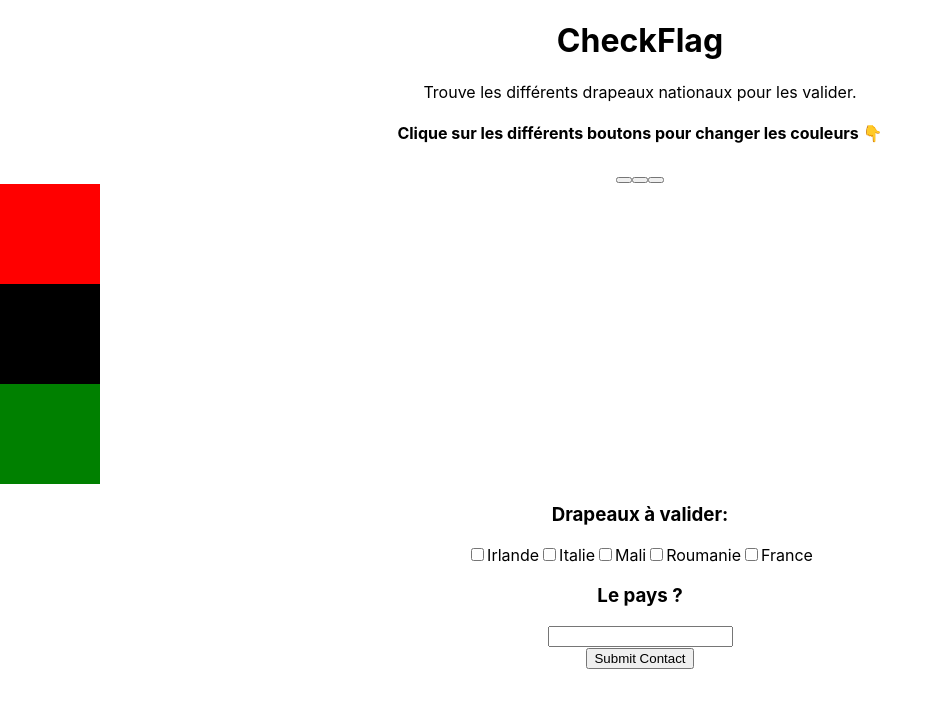
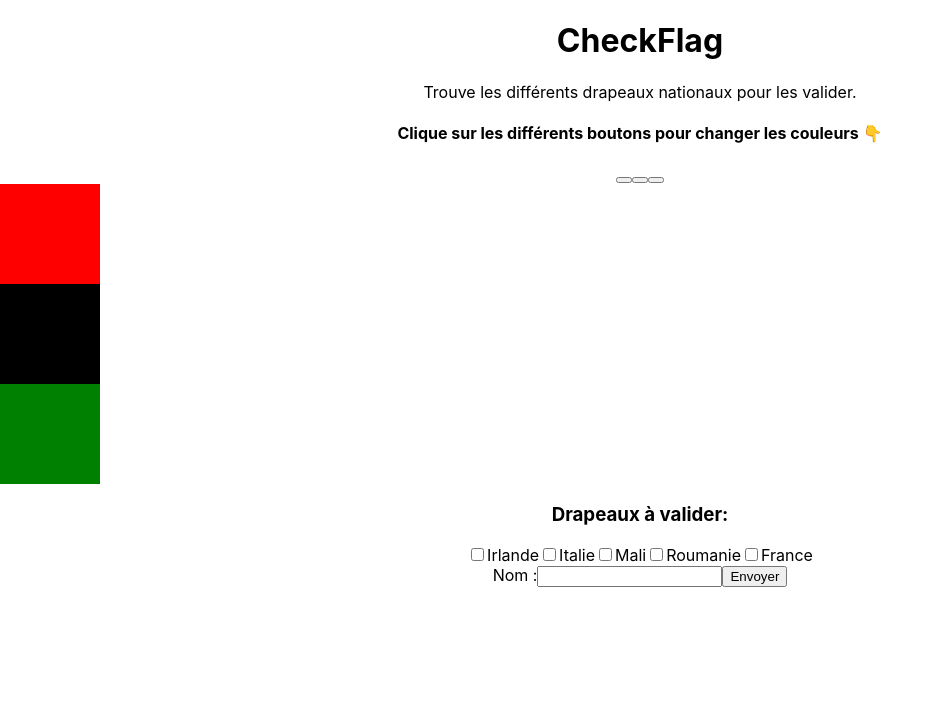
Before and after one commit to benjamin31200/CheckFlag-App, a React (Create React App) app: page / in a window 1280 px wide. Shown: the top 708 px of the page, without its empty margins (0-943 px from the left). Built offline with nearby package versions, Linux system fonts and the light colour scheme.

Commit message:
début de la logique sur la rentrée des données

```diff
--- a/src/component/body.js
+++ b/src/component/body.js
@@ -5,11 +5,14 @@ function Body() {
   const [middleFlag, setMiddleFlag] = React.useState(false);
   const [rightFlag, setRightFlag] = React.useState(false);
 
+
+
   function SwapButtonLeft() {
     const leftDivFlag = document.getElementById("leftFlags");
     setLeftFlag(!leftFlag) || leftFlag
       ? (leftDivFlag.style.background = "green")
       : (leftDivFlag.style.background = "blue");
+      console.log(document.getElementById('sendValue').value);
   }
 
   function SwapButtonMiddle() {
--- a/src/component/form.js
+++ b/src/component/form.js
@@ -1,35 +1,83 @@
 import React from "react";
 
-export default function UserForm() {
-  const [landValue, setLandValue] = React.useState({ name: "" });
+class Form extends React.Component {
+  constructor(props) {
+    super(props);
+    this.state = { value: "" };
 
-  const handleChange = (event) => {
-    setLandValue({ landValue, [event.target.name]: event.target.value });
-  };
+    this.handleChange = this.handleChange.bind(this);
+    this.handleSubmit = this.handleSubmit.bind(this);
+  }
 
-  const handleSubmit = (event) => {
-    // prevents the submit button from refreshing the page
+  handleChange(event) {
+    this.setState({ value: event.target.value });
+  }
+
+  handleSubmit(event) {
+    const answer = this.state.value;
+    const color = [
+      document.getElementById("leftFlags").style.background,
+      document.getElementById("middleFlags").style.background,
+      document.getElementById("rightFlags").style.background,
+    ];
+
+    if (
+      color[0] === "blue" &&
+      color[1] === "yellow" &&
+      color[2] === "red" &&
+      answer === "Roumanie"
+    ) {
+      alert("Drapeau validé ! : " + answer);
+    } else if (
+      color[0] === "green" &&
+      color[1] === "white" &&
+      color[2] === "orange" &&
+      answer === "Irlande"
+    ) {
+      alert("Drapeau validé ! : " + answer);
+    } else if (
+        color[0] === "green" &&
+        color[1] === "white" &&
+        color[2] === "red" &&
+        answer === "Italie"
+      ) {
+        alert("Drapeau validé ! : " + answer);
+      } else if (
+        color[0] === "green" &&
+        color[1] === "yellow" &&
+        color[2] === "red" &&
+        answer === "Mali"
+      ) {
+        alert("Drapeau validé ! : " + answer);
+      } else if (
+        color[0] === "blue" &&
+        color[1] === "white" &&
+        color[2] === "red" &&
+        answer === "France"
+      ) {
+        alert("Drapeau validé ! : " + answer);
+      } else {
+        alert('Mauvaise réponse !');
+      }
     event.preventDefault();
-    console.log(landValue);
-  };
-  return (
-    <div>
-      <form>
-        <div>
-          <h3>Le pays ?</h3>
-        </div>
-        <div>
+  }
+
+  render() {
+    return (
+      <form onSubmit={this.handleSubmit}>
+        <label>
+          Nom :
           <input
+            id="sendValue"
             type="text"
-            name="land"
-            placeholder=""
-            value={landValue.name}
+            value={this.state.value}
+            onChange={this.handleChange}
           />
-        </div>
-        <div>
-          <button>Submit Contact</button>
-        </div>
+        </label>
+        <input type="submit" value="Envoyer" />
       </form>
-    </div>
-  );
+    );
+  }
 }
+
+export default Form;
```
